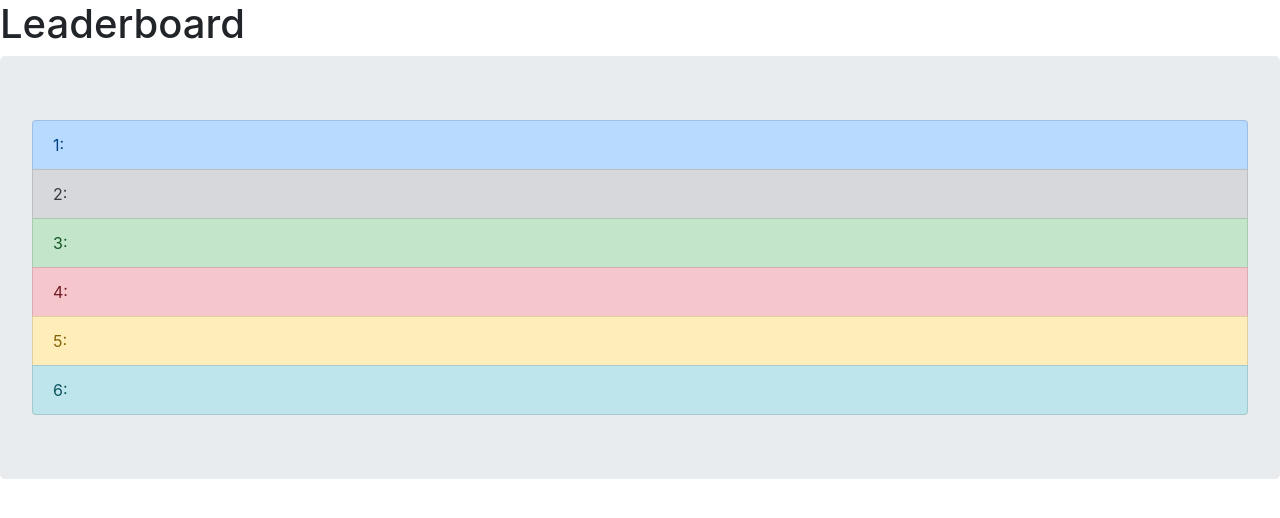
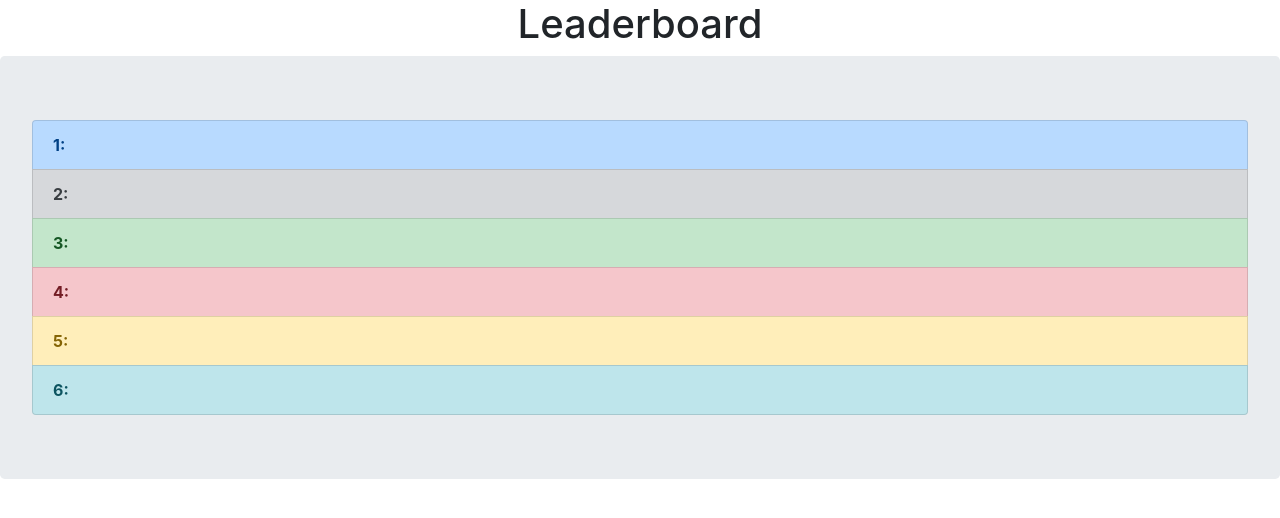
Before and after one commit to macklellan/Minesweeper-App, a Flask app: page /leaderboards in a window 1280 px wide. Shown: the top 518 px of the page. Run offline with Flask 2, Linux system fonts and the light colour scheme; some libraries are stand-ins or nearby versions.

Commit message:
leaderboard frontend styling

```diff
--- a/static/css/style.css
+++ b/static/css/style.css
@@ -64,7 +64,3 @@ h1 {
 .reset {
     margin-top: 100px;
 }
-
-.list-group-item {
-  text-align:center;
-}
--- a/templates/leaderboards.html
+++ b/templates/leaderboards.html
@@ -12,15 +12,17 @@
 
 
 <body>
-        <h1>Leaderboard</h1>
+
+    <h1 align="center">Leaderboard</h1>
+
     <div class="jumbotron">
         <ul class="list-group">
-          <li class="list-group-item list-group-item-primary">1: </li>
-          <li class="list-group-item list-group-item-secondary">2: </li>
-          <li class="list-group-item list-group-item-success">3: </li>
-          <li class="list-group-item list-group-item-danger">4: </li>
-          <li class="list-group-item list-group-item-warning">5: </li>
-          <li class="list-group-item list-group-item-info">6: </li>
+          <li class="list-group-item list-group-item-primary"><div style="font-weight:bold;">1:</div></li>
+          <li class="list-group-item list-group-item-secondary"><div style="font-weight:bold;">2:</div></li>
+          <li class="list-group-item list-group-item-success"><div style="font-weight:bold;">3:</div></li>
+          <li class="list-group-item list-group-item-danger"><div style="font-weight:bold;">4:</div></li>
+          <li class="list-group-item list-group-item-warning"><div style="font-weight:bold;">5:</div></li>
+          <li class="list-group-item list-group-item-info"><div style="font-weight:bold;">6:</div></li>
         </ul>
 
     </div>
```
